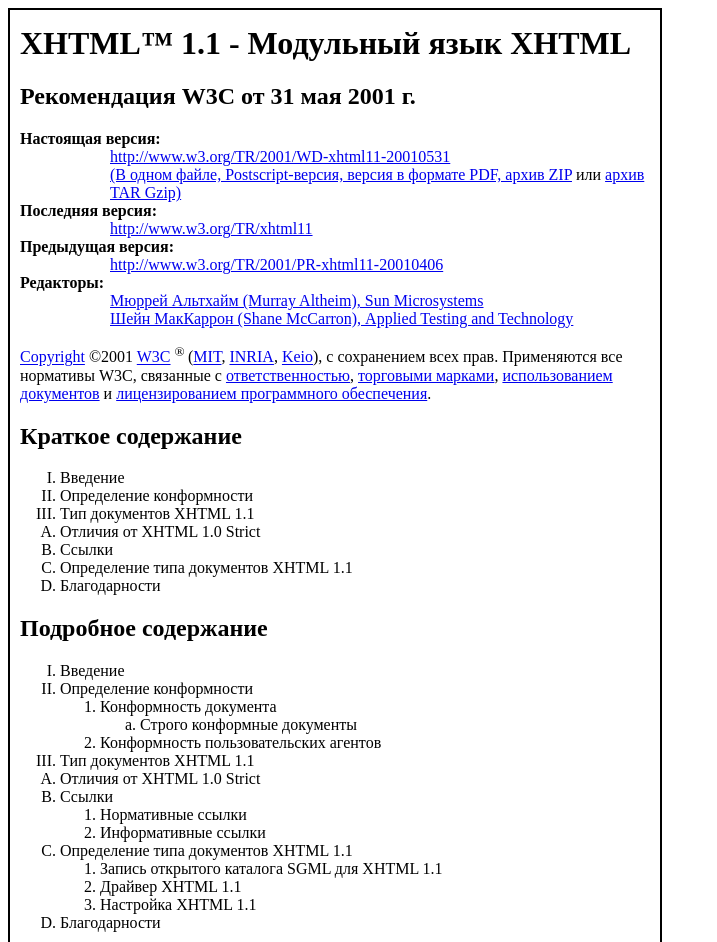
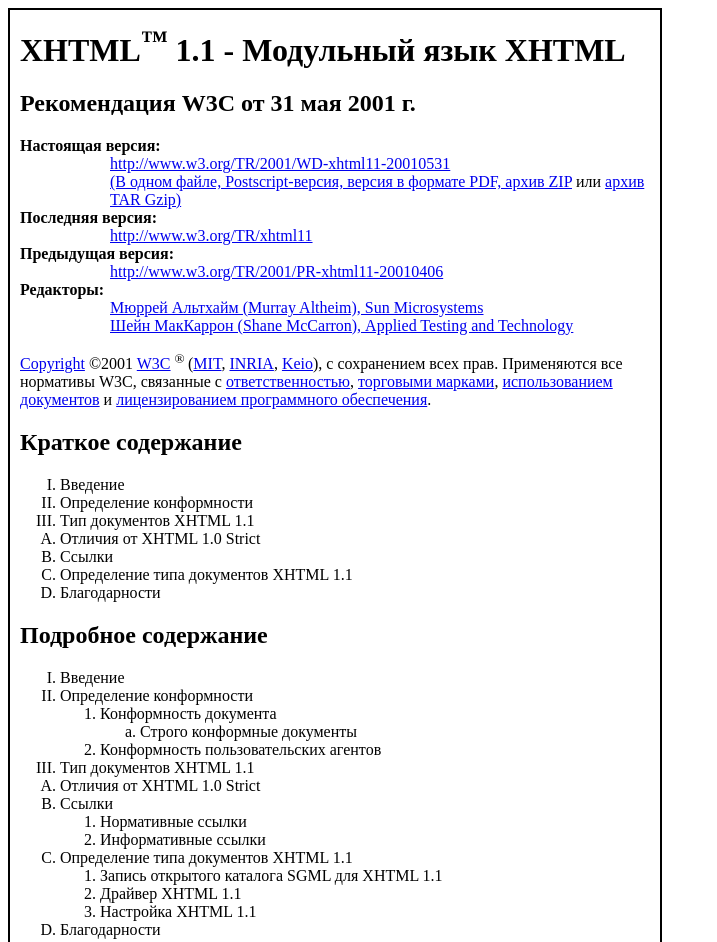
Before and after one commit to alexhateful/HW_practice, a plain HTML site: page 01_05/index.html in a window 1280 px wide. Shown: the top 942 px of the page, without its empty margins (0-717 px from the left). Drawn offline with Linux system fonts and the light colour scheme.

Commit message:
fix hw 1/5 and 3/2

```diff
--- a/01_05/index.html
+++ b/01_05/index.html
@@ -41,7 +41,7 @@
 <body>
     <div class="all">
     <header>
-        <h1>XHTML™ 1.1 - Модульный язык XHTML</h1>
+        <h1>XHTML<sup>&trade;</sup> 1.1 - Модульный язык XHTML</h1>
 
     </header>
     <h2>Рекомендация W3C от 31 мая 2001 г.</h2>
```
Also changed, not shown: 03_02/index.html (+1 -1 lines).
